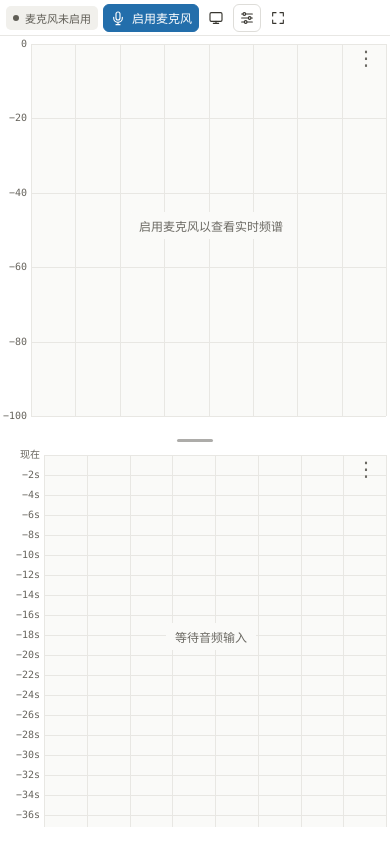
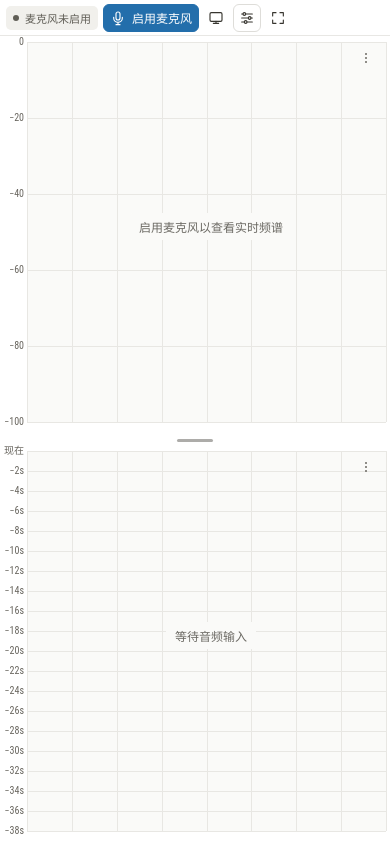
Before and after one commit to PaperCube/sound-spectrum-web, a plain HTML site: page index.html in a window 390 px wide. Drawn offline with Linux system fonts and the light colour scheme.

Commit message:
Align chart controls and tighten mobile axes

```diff
--- a/index.html
+++ b/index.html
@@ -74,7 +74,7 @@
     <section class="chart-card" id="spectrum-section" aria-labelledby="spectrum-title">
       <div class="panel-head">
         <div class="plot-title"><svg class="icon" aria-hidden="true"><use href="#i-wave"/></svg><h2 id="spectrum-title">实时频谱</h2></div>
-        <button class="button chart-menu-toggle" type="button" popovertarget="spectrum-actions" aria-label="实时频谱选项" title="实时频谱选项"><span aria-hidden="true">⋮</span></button>
+        <button class="button chart-menu-toggle" type="button" popovertarget="spectrum-actions" aria-label="实时频谱选项" title="实时频谱选项"></button>
         <div class="chart-actions" id="spectrum-actions">
           <select id="spectrum-smoothing" aria-label="频谱曲线平滑" title="按倍频程范围平均相邻频点，范围越宽越平滑">
             <option value="0">平滑 · 关闭</option>
@@ -106,7 +106,7 @@
     <section class="chart-card" id="water-section" aria-labelledby="water-title">
       <div class="panel-head">
         <div class="plot-title"><svg class="icon" aria-hidden="true"><use href="#i-water"/></svg><h2 id="water-title">瀑布图</h2></div>
-        <button class="button chart-menu-toggle" type="button" popovertarget="water-actions" aria-label="瀑布图选项" title="瀑布图选项"><span aria-hidden="true">⋮</span></button>
+        <button class="button chart-menu-toggle" type="button" popovertarget="water-actions" aria-label="瀑布图选项" title="瀑布图选项"></button>
         <div class="water-controls" id="water-actions">
           <select id="water-time-scale" aria-label="瀑布图时间比例" title="时间比例（每秒占用的屏幕像素）">
             <option value="5">时间 · 5 px/s</option>
--- a/scripts/charts.js
+++ b/scripts/charts.js
@@ -61,10 +61,10 @@ SoundSpectrum.createCharts = function (app, view, audio) {
   function dimensions(canvas, context) {
     const {width, height} = canvas.getBoundingClientRect();
     const compact = document.documentElement.classList.contains("compact-charts");
-    const left = compact ? (canvas === waterfall ? 44 : 31) : width < 500 ? 43 : 59;
-    const top = compact ? 8 : 15;
+    const left = compact ? 27 : width < 500 ? 43 : 59;
+    const top = compact ? 6 : 15;
     const plotWidth = width - left - (compact ? 4 : 18);
-    const plotHeight = height - top - (compact ? 17 : 28);
+    const plotHeight = height - top - (compact ? 13 : 28);
     if (plotWidth <= 0 || plotHeight <= 0) return null;
     const ratio = Math.min(2, devicePixelRatio || 1);
     const w = Math.round(width * ratio), h = Math.round(height * ratio);
@@ -104,14 +104,15 @@ SoundSpectrum.createCharts = function (app, view, audio) {
 
   function drawGrid(context, plot, isWater) {
     const showLines = !isWater || options["water-grid"];
-    context.font = `${plot.compact ? 10 : 11}px "IBM Plex Mono", Menlo, monospace`;
+    const axisFont = `${plot.compact ? 10 : 11}px "IBM Plex Mono", Menlo, monospace`;
+    context.font = plot.compact ? '10px "Avenir Next Condensed", "Roboto Condensed", "Arial Narrow", sans-serif' : axisFont;
     context.textBaseline = "middle";
     context.lineWidth = 1;
     context.textAlign = "right";
     context.strokeStyle = isWater && state.history.length ? chartColors["water-grid"] : chartColors.grid;
     context.fillStyle = chartColors["axis-ink"];
     const pixelsPerSecond = options["water-time-scale"];
-    const secondsPerTick = [0.25, 0.5, 1, 2, 5].find(seconds => seconds * pixelsPerSecond >= 20);
+    const secondsPerTick = [1, 2, 5].find(seconds => seconds * pixelsPerSecond >= 20);
     const tickSpacing = isWater ? secondsPerTick * pixelsPerSecond : plot.h / 5;
     const firstTick = isWater ? Math.ceil(state.waterHistoryOffset / secondsPerTick) : 0;
     const tickCount = isWater ? Math.floor((plot.h / pixelsPerSecond + state.waterHistoryOffset) / secondsPerTick) : 5;
@@ -124,7 +125,9 @@ SoundSpectrum.createCharts = function (app, view, audio) {
         context.stroke();
       }
       const value = isWater ? secondsPerTick * step : Math.round(-options.floor * step / 5);
-      context.fillText(isWater ? (value ? `−${value}s` : "现在") : (value ? `−${value}` : "0"), plot.left - (plot.compact ? 4 : 8), y);
+      const label = isWater ? (value ? `−${value}s` : "现在") : (value ? `−${value}` : "0");
+      const labelRight = plot.left - (plot.compact ? 3 : 8);
+      context.fillText(label, labelRight, y, labelRight);
     }
     if (!state.session) {
       if (!showLines) return;
@@ -137,6 +140,7 @@ SoundSpectrum.createCharts = function (app, view, audio) {
       context.stroke();
       return;
     }
+    context.font = axisFont;
     context.textAlign = "center";
     let lastLabel = -Infinity;
     for (const f of frequencyTicks(plot)) {
@@ -149,7 +153,7 @@ SoundSpectrum.createCharts = function (app, view, audio) {
       }
       const labelX = clamp(x, plot.left + 4, plot.width - 16);
       if (labelX - lastLabel < 34) continue;
-      context.fillText(f >= 1000 ? `${+(f / 1000).toFixed(2)}k` : `${+f.toFixed(1)}`, labelX, plot.top + plot.h + (plot.compact ? 9 : 15));
+      context.fillText(f >= 1000 ? `${+(f / 1000).toFixed(2)}k` : `${+f.toFixed(1)}`, labelX, plot.top + plot.h + (plot.compact ? 7 : 15));
       lastLabel = labelX;
     }
   }
--- a/styles/app.css
+++ b/styles/app.css
@@ -83,18 +83,26 @@ main[data-input="idle"] canvas { touch-action: auto; }
 .water-grid-toggle input { margin: 0; accent-color: var(--accent); }
 :is(.water-controls, .chart-actions) select { min-height: 28px; max-width: 100%; padding: 0 3px; border: 1px solid var(--control-border); border-radius: 5px; background: var(--paper); color: var(--ink); font-size: 11px; }
 .panel-head .chart-menu-toggle { display: none; }
-.panel-head.chart-head-compact { position: absolute; inset: 4px calc(6px + var(--safe-area-right)) auto auto; z-index: 2; min-height: 0; padding: 0; }
+.panel-head.chart-head-compact { position: absolute; inset: var(--chart-action-top) var(--chart-action-right) auto auto; z-index: 2; min-height: 0; padding: 0; }
 .chart-head-compact .plot-title { position: absolute; width: 1px; height: 1px; overflow: hidden; clip-path: inset(50%); }
 .panel-head.chart-head-compact .chart-menu-toggle {
   display: inline-flex;
-  width: 36px;
-  min-height: 36px;
+  width: var(--chart-action-size);
+  height: var(--chart-action-size);
+  min-height: 0;
   padding: 0;
   border-color: transparent;
   border-radius: 0 7px 0 6px;
   background: transparent;
   color: var(--muted);
-  font: 20px/1 var(--mono);
+}
+.chart-menu-toggle::before {
+  content: "";
+  width: 2.5px;
+  height: 2.5px;
+  border-radius: 50%;
+  background: currentColor;
+  box-shadow: 0 -4px currentColor, 0 4px currentColor;
 }
 .chart-head-compact .chart-menu-toggle:is(:hover, :focus-visible) { background: var(--surface-hover); color: var(--ink); }
 .chart-head-compact [popover] {
@@ -253,7 +261,12 @@ dialog::backdrop { background: var(--backdrop); }
 .viewport-charts .chart-card > .peak-list { flex-wrap: nowrap; overflow-x: auto; scrollbar-width: none; }
 .viewport-charts .settings .metadata { grid-column: 1 / -1; margin: 0; }
 
-.compact-charts { --chart-splitter-height: 14px; }
+.compact-charts {
+  --chart-splitter-height: 10px;
+  --chart-action-size: 36px;
+  --chart-action-top: 4px;
+  --chart-action-right: calc(6px + var(--safe-area-right));
+}
 .compact-charts main { width: 100%; padding: 0 0 var(--safe-area-bottom); }
 .compact-charts .chart-card { border: 0; border-radius: 0; }
 .compact-charts .instrument { gap: 0; }
@@ -265,17 +278,21 @@ dialog::backdrop { background: var(--backdrop); }
 .compact-charts .top-actions { width: auto; flex-wrap: wrap; gap: 3px; margin-left: 0; }
 .compact-charts .top :is(.icon-button, .settings-launcher) { width: 28px; min-height: 28px; }
 .compact-charts #mic-button { min-height: 28px; padding: 0 6px; font-size: 12px; }
-.compact-charts .chart-cursor span { margin-top: 2px; padding-block: 1px; font-size: 10px; }
-.compact-charts #chart-splitter::before { content: ""; position: absolute; inset: -5px 0; z-index: 2; }
+.compact-charts .chart-cursor span { margin-top: 0; padding-block: 0; font-size: 10px; line-height: 11px; }
+.compact-charts #chart-splitter::before { content: ""; position: absolute; inset: -7px 0; z-index: 2; }
 
+.charts-fullscreen { --fullscreen-action-top: calc(var(--chart-action-top) + var(--safe-area-top)); }
 .charts-fullscreen .top { min-height: 0; height: 0; padding: 0; border: 0; }
 .charts-fullscreen .top-actions > :not(#fullscreen-button) { display: none; }
-.charts-fullscreen #spectrum-section .chart-head-compact { top: calc(4px + var(--safe-area-top)); }
+.charts-fullscreen #spectrum-section .chart-head-compact { top: var(--fullscreen-action-top); }
 .charts-fullscreen #fullscreen-button {
   position: fixed;
   z-index: 3;
-  top: calc(4px + var(--safe-area-top));
-  right: calc(46px + var(--safe-area-right));
+  top: var(--fullscreen-action-top);
+  right: calc(var(--chart-action-right) + var(--chart-action-size) + 4px);
+  width: var(--chart-action-size);
+  height: var(--chart-action-size);
+  min-height: 0;
   background: var(--paper);
 }
 .charts-fullscreen #fullscreen-button:focus-visible { outline-offset: -2px; }
```
